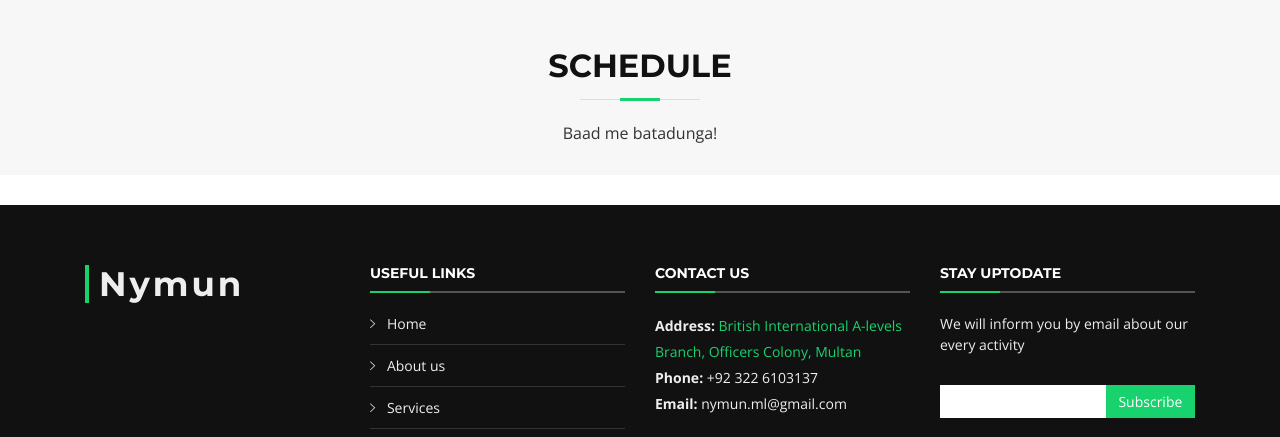
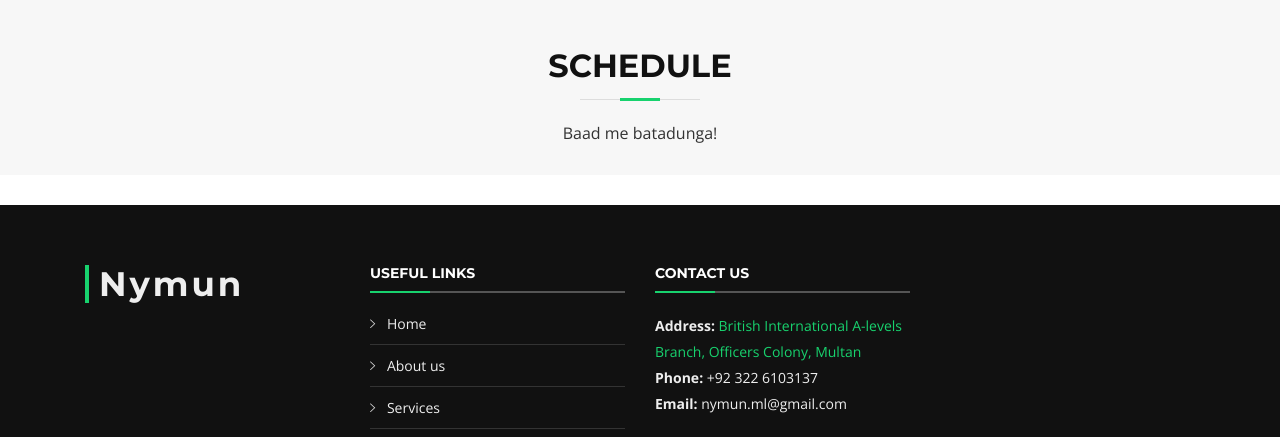
Before and after one commit to colaborators-fast/colaborators-fast.github.io, a plain HTML site: page index.html in a window 1280 px wide. Shown: the part 6106-6543 px from the top of the page. Drawn offline with nearby package versions, Linux system fonts and the light colour scheme; files whose address does not match are found by name.

Commit message:
Update index.html

```diff
--- a/index.html
+++ b/index.html
@@ -616,7 +616,7 @@
           <div class="col-lg-3 col-md-6 footer-contact">
             <h4>Contact Us</h4>
             <p>
-              <strong>Address:</strong> <a href="https://www.google.com/maps/dir//Abdul+Latif+Rd,+Officers+Colony,+Multan,+Punjab,+Pakistan/@30.2125406,71.4731029,17z/data=!4m8!4m7!1m0!1m5!1m1!1s0x393b33f454002e07:0x53aa2bc2a8844154!2m2!1d71.4740914!2d30.2138022">British International A-levels Branch, Officers Colony, Multan</a><br>
+              <strong>Address:</strong> <a href="https://www.google.com/maps/dir//Abdul+Latif+Rd,+Officers+Colony,+Multan,+Punjab,+Pakistan/@30.2125406,71.4731029,17z/data=!4m8!4m7!1m0!1m5!1m1!1s0x393b33f454002e07:0x53aa2bc2a8844154!2m2!1d71.4740914!2d30.2138022" target="_blank">British International A-levels Branch, Officers Colony, Multan</a><br>
               <strong>Phone:</strong> +92 322 6103137<br>
               <strong>Email:</strong> nymun.ml@gmail.com<br>
             </p>
@@ -631,13 +631,6 @@
 
           </div>
 
-          <div class="col-lg-3 col-md-6 footer-newsletter">
-            <h4>Stay uptoDate</h4>
-            <p>We will inform you by email about our every activity</p>
-            <form action="" method="post">
-              <input type="email" name="email"><input type="submit"  value="Subscribe">
-            </form>
-          </div>
 
         </div>
       </div>
```
